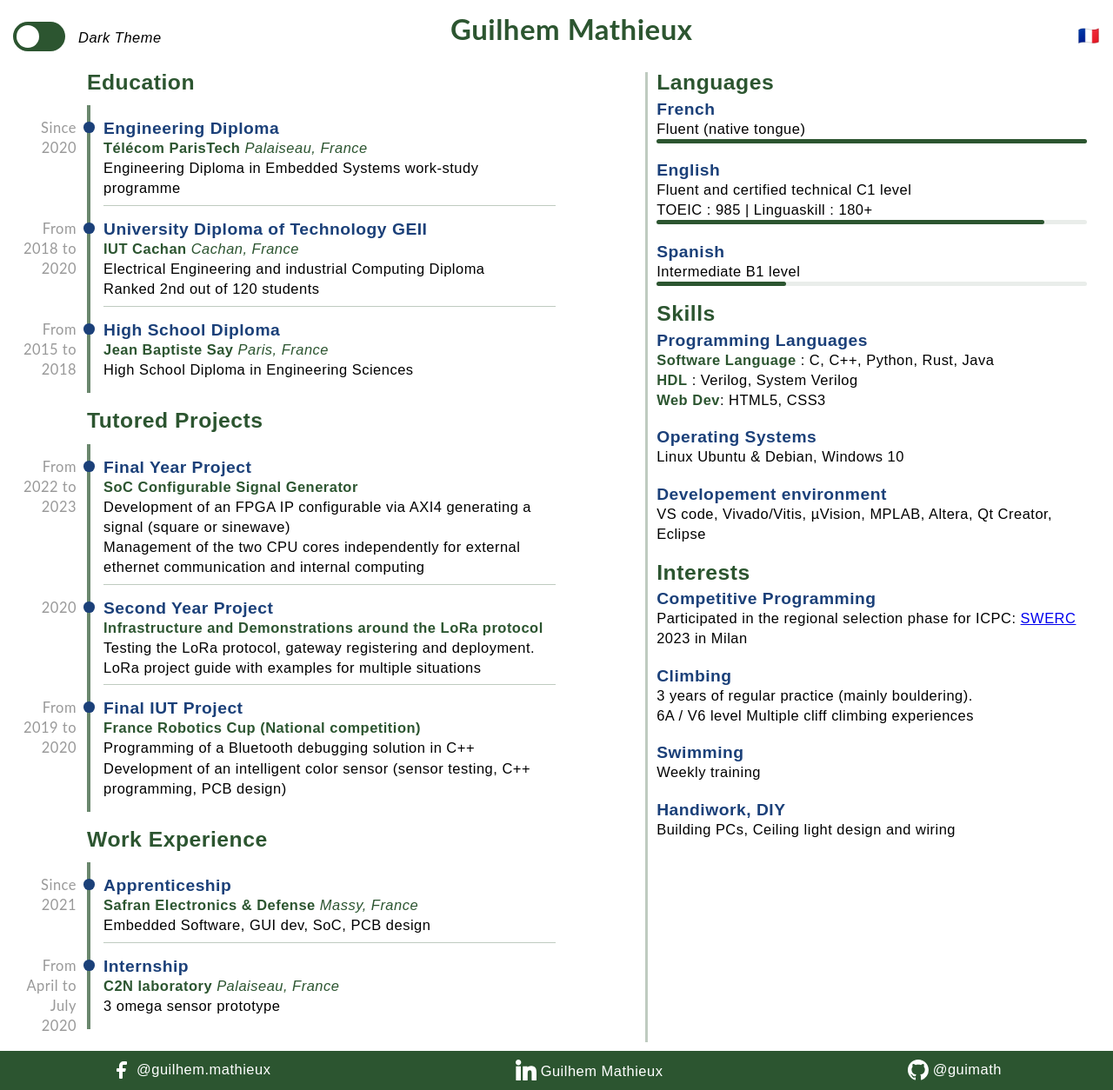
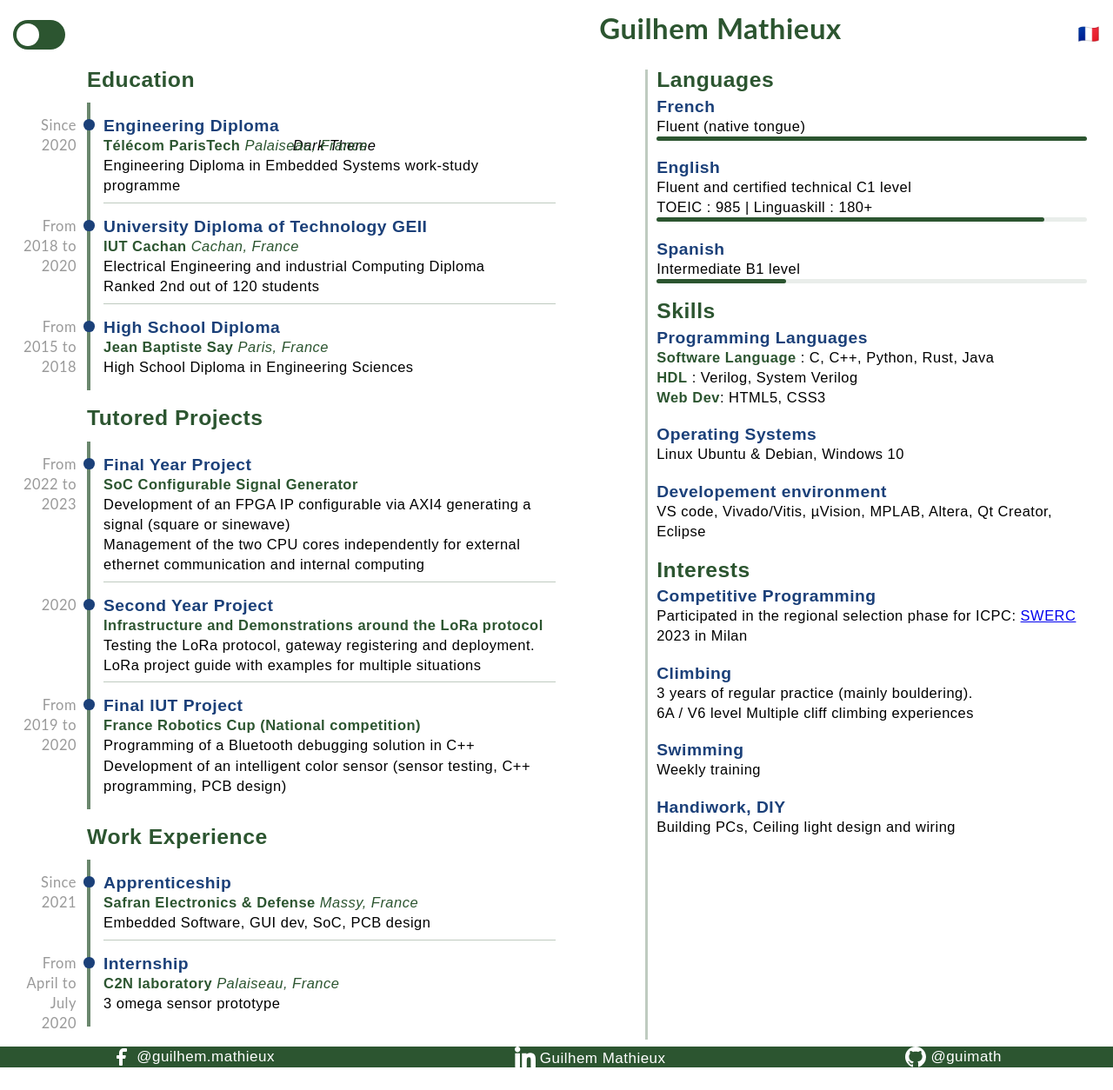
Before and after one commit to guimath/guimath.github.io, a plain HTML site: page index.html in a window 1280 px wide. Shown: the whole page at 87% size. After the commit the page ends 1229 px from the top, so only its background shows below. Drawn offline with Linux system fonts and the light colour scheme.

Commit message:
spacing correction

```diff
--- a/dark_theme.css
+++ b/dark_theme.css
@@ -128,14 +128,18 @@ footer {
   background-color: #97DB4F;
   display: flex;
   justify-content: space-between;
-  position: relative;
+  align-items: center;
   padding: 10px;
   margin: 0px;
-  margin-top: 10px;
+  height: 3vh;
+  margin-top: -3vh;
+  padding-top: 0;
+  padding-bottom: 0;
   padding-right: 10%;
   padding-left: 10%;
 }
 footer a {
+  font-size: 1.03em;
   color: #4D5061;
   text-decoration: none;
 }
@@ -147,7 +151,13 @@ footer .slogo {
 footer .linkedin {
   vertical-align: -5px;
 }
+.main-div-cont {
+  min-height: 90vh;
+}
 .main-div {
+  padding: 0;
+  margin: 0;
+  padding-bottom: 4vh;
   display: flex;
 }
 .col1 {
@@ -213,9 +223,9 @@ input:checked + .slider:before {
   transform: translateX(26px);
 }
 .theme-status {
-  position: absolute;
-  top: 32px;
-  left: 90px;
+  font-style: italic;
+  vertical-align: middle;
+  padding-top: 20%;
 }
 .lang-link {
   margin: 15px;
@@ -227,7 +237,7 @@ input:checked + .slider:before {
   display: flex;
   justify-content: space-between;
   position: relative;
-  height: 83px;
+  height: 10vh;
   align-items: center;
 }
 .headr h1 {
@@ -249,4 +259,8 @@ input:checked + .slider:before {
     border-top-color: rgba(151, 219, 79, 0.3);
     padding-top: 15px;
   }
+  footer {
+    padding-left: 15px;
+    padding-right: 15px;
+  }
 }
--- a/light_theme.css
+++ b/light_theme.css
@@ -128,14 +128,18 @@ footer {
   background-color: #2C5530;
   display: flex;
   justify-content: space-between;
-  position: relative;
+  align-items: center;
   padding: 10px;
   margin: 0px;
-  margin-top: 10px;
+  height: 3vh;
+  margin-top: -3vh;
+  padding-top: 0;
+  padding-bottom: 0;
   padding-right: 10%;
   padding-left: 10%;
 }
 footer a {
+  font-size: 1.03em;
   color: white;
   text-decoration: none;
 }
@@ -147,7 +151,13 @@ footer .slogo {
 footer .linkedin {
   vertical-align: -5px;
 }
+.main-div-cont {
+  min-height: 90vh;
+}
 .main-div {
+  padding: 0;
+  margin: 0;
+  padding-bottom: 4vh;
   display: flex;
 }
 .col1 {
@@ -213,9 +223,9 @@ input:checked + .slider:before {
   transform: translateX(26px);
 }
 .theme-status {
-  position: absolute;
-  top: 32px;
-  left: 90px;
+  font-style: italic;
+  vertical-align: middle;
+  padding-top: 20%;
 }
 .lang-link {
   margin: 15px;
@@ -227,7 +237,7 @@ input:checked + .slider:before {
   display: flex;
   justify-content: space-between;
   position: relative;
-  height: 83px;
+  height: 10vh;
   align-items: center;
 }
 .headr h1 {
@@ -249,4 +259,8 @@ input:checked + .slider:before {
     border-top-color: rgba(44, 85, 48, 0.3);
     padding-top: 15px;
   }
+  footer {
+    padding-left: 15px;
+    padding-right: 15px;
+  }
 }
--- a/style.less
+++ b/style.less
@@ -187,19 +187,24 @@ div {
 
 
 
-
+@footer-height : 3vh;
+@logo-height : 2.5vh;
 footer {
   //border-top: solid;
   background-color: @color-primary;
   display: flex;
   justify-content: space-between;
-  position: relative;
+  align-items: center;
   padding: 10px;
   margin:0px;
-  margin-top: 10px;
+  height: @footer-height;
+  margin-top: -@footer-height;
+  padding-top: 0;
+  padding-bottom: 0;
   padding-right: 10%;
   padding-left: 10%;
   a {
+    font-size: 1.03em;
     color: @background;
     text-decoration: none;//remove underline
   }
@@ -214,7 +219,13 @@ footer {
   }
 }
 
+.main-div-cont {
+  min-height: 90vh;
+}
 .main-div {
+  padding: 0;
+  margin: 0;
+  padding-bottom: @footer-height + 1vh;
   display: flex;
 }
 
@@ -294,10 +305,9 @@ input:checked + .slider:before {
 }
 
 .theme-status {
-  position: absolute;
-  top : @switch-height*0.5 + @spacing ;
-  left: @switch-width + 2*@spacing;
-
+  font-style: italic;
+  vertical-align: middle;
+  padding-top: 20%;
 }
 
 
@@ -314,7 +324,9 @@ input:checked + .slider:before {
   display: flex;
   justify-content: space-between;
   position: relative;
-  height: @spacing + @switch-height*2;
+  //height: @spacing + @switch-height*2;
+  height: 10vh;
+
   align-items: center;
   h1 {
     //margin: @spacing+5px;
@@ -340,4 +352,9 @@ input:checked + .slider:before {
       border-top-color: fade(@color-primary, 30%);
       padding-top : @spacing;
     }
+  footer {
+    padding-left: @spacing;
+    padding-right: @spacing;
+  }
+
 }
```
